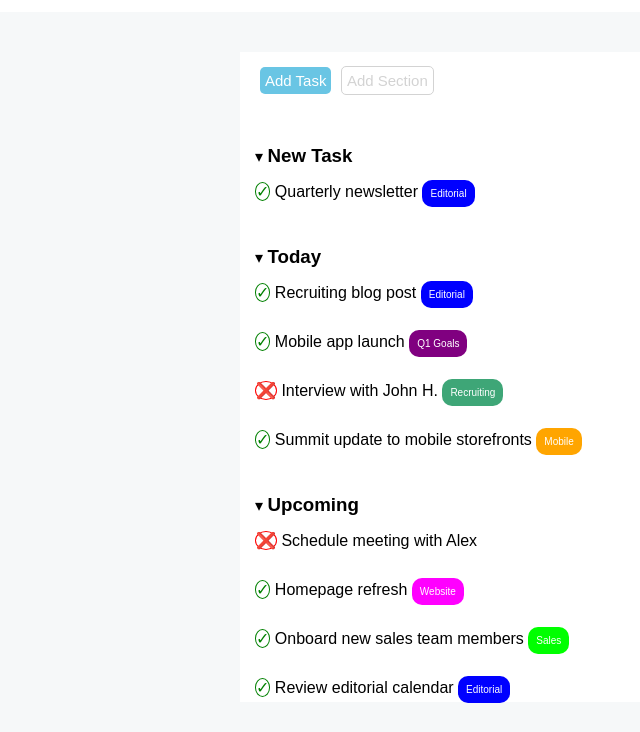
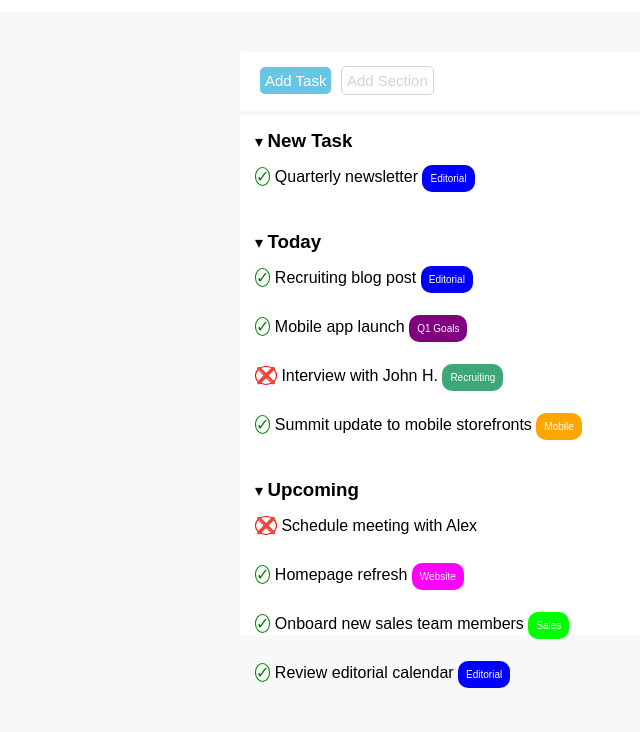
Before and after one commit to danialessi/html-css-toboolist, a plain HTML site: page index.html in a window 1280 px wide. Shown: the part 68-800 px from the top of the page, without its empty margins (0-640 px from the left). Drawn offline with Linux system fonts and the light colour scheme.

Commit message:
fixato css

```diff
--- a/css/style.css
+++ b/css/style.css
@@ -30,7 +30,7 @@ main {
     width: 800px;
     height: 650px;
     margin: 40px auto auto auto;
-    background-color: white;
+    background-color: #F6F8F9;
 }
 
 /* buttons */
@@ -41,6 +41,7 @@ main {
     border-top-left-radius: 5px;
     border-top-right-radius: 5px;
     padding: 20px;
+    background-color: white;
 }
 
 .add-task {
@@ -65,7 +66,8 @@ main {
 .main-container {
     width: 800px;
     height: 520px;
-    margin-top: 20px;
+    margin-top: 5px;
+    background-color: white;
 }
 
 ul {
```
